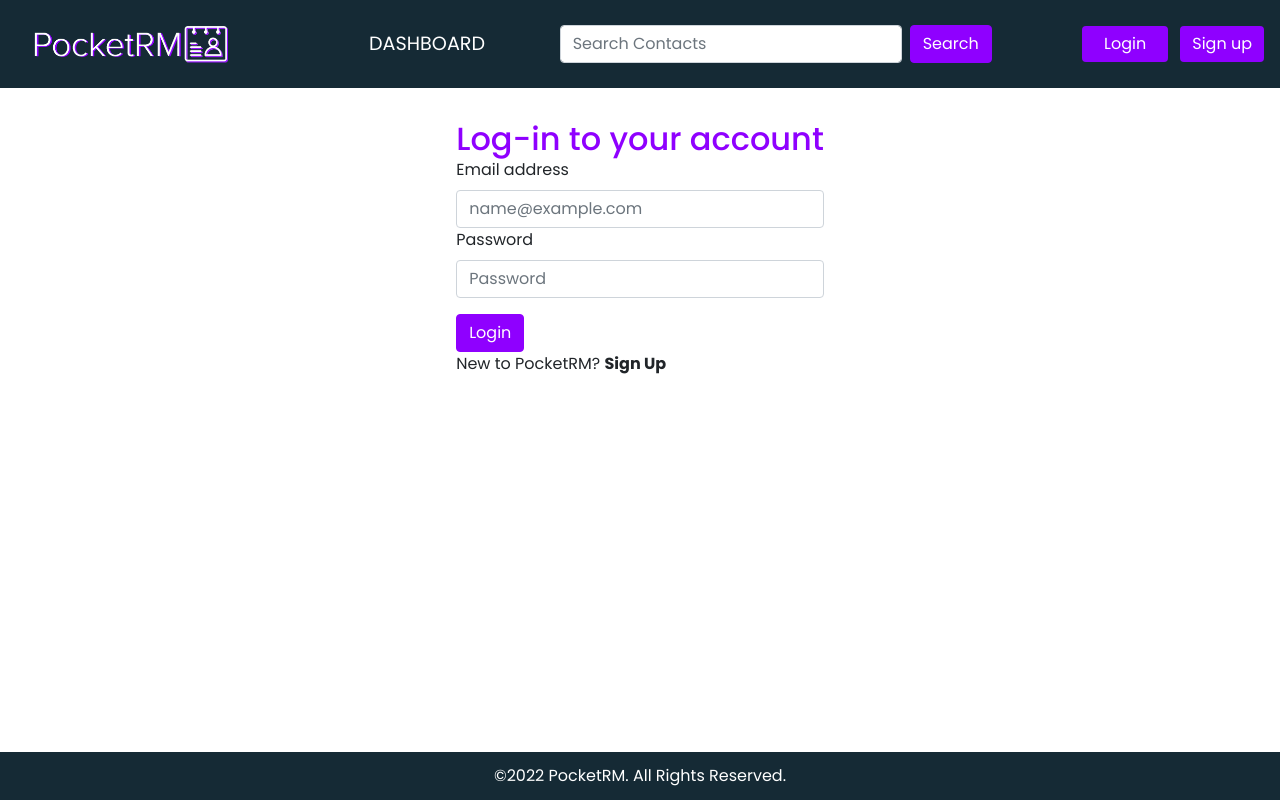
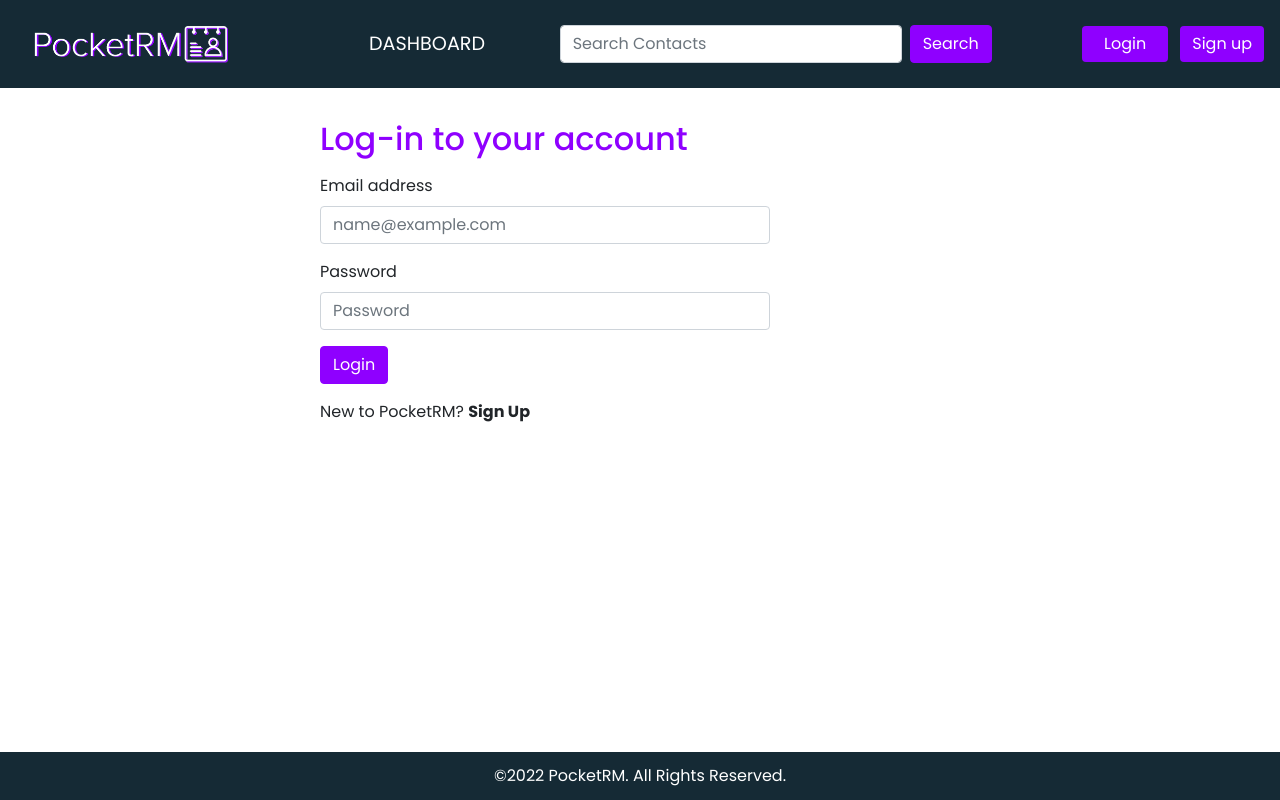
Before and after one commit to lindsayreiner/pocketRM, a React (Create React App) app in the folder client/: page /login in a window 1280 px wide. Built offline with nearby package versions, Linux system fonts and the light colour scheme.

Commit message:
missed auth.js on last commit for web token, downloaded Formik npm package for form state and validation, updated login page using Formik

```diff
--- a/client/package.json
+++ b/client/package.json
@@ -11,6 +11,7 @@
     "@testing-library/user-event": "^13.5.0",
     "bootstrap": "^5.1.3",
     "eslint": "^8.6.0",
+    "formik": "^2.2.9",
     "jwt-decode": "^3.1.2",
     "normalize.css": "^8.0.1",
     "patch-package": "^6.4.7",
--- a/client/src/components/Login.js
+++ b/client/src/components/Login.js
@@ -1,33 +1,81 @@
 import React from "react";
-import { Button, Form } from "react-bootstrap";
+import { Button, Form, Stack } from "react-bootstrap";
 import { Link } from "react-router-dom";
+import { Formik } from 'formik';
 
 export default function Login() {
   return (
     <>
-      <section className="loginCont ">
+      <Stack className="loginCont">
+        <Formik
+          initialValues={{ email: '', password: '' }}
+          validate={values => {
+            const errors = {};
+            if (!values.email) {
+              errors.email = 'Required';
+            } else if (
+              !/^[A-Z0-9._%+-]+@[A-Z0-9.-]+\.[A-Z]{2,}$/i.test(values.email)
+            ) {
+              errors.email = 'Invalid email address';
+            }
+            return errors;
+          }}
+          onSubmit={(values, { setSubmitting }) => {
+            setTimeout(() => {
+              alert(JSON.stringify(values, null, 2));
+              setSubmitting(false);
+            }, 400);
+          }}
+        >
+          {({
+            values,
+            errors,
+            touched,
+            handleChange,
+            handleBlur,
+            handleSubmit,
+            isSubmitting,
+            /* and other goodies */
+          }) => (
+            <Form noValidate size="large" onSubmit={handleSubmit}>
               <div style={{ maxWidth: 450 }}>
                 <h2 className="loginMsg">Log-in to your account</h2>
-          <Form size="large">
                 <Form.Group>
-              <Form.Label>Email address</Form.Label>
-              <Form.Control type="email" placeholder="name@example.com" />
+                  <Form.Label className="mt-3">Email address</Form.Label>
+                  <Form.Control type="email"
+                    name="email"
+                    onChange={handleChange}
+                    onBlur={handleBlur}
+                    value={values.email}
+                    placeholder="name@example.com" />
                 </Form.Group>
-            <Form.Group className="mb-3" controlId="formBasicPassword">
-              <Form.Label>Password</Form.Label>
-              <Form.Control type="password" placeholder="Password" />
+                {errors.email && touched.email && errors.email}
+                <Form.Group className="password mb-3" controlId="formBasicPassword">
+                  <Form.Label className="mt-3">Password</Form.Label>
+                  <Form.Control
+                    type="password"
+                    name="password"
+                    onChange={handleChange}
+                    onBlur={handleBlur}
+                    value={values.password}
+                    placeholder="Password" />
                 </Form.Group>
+                {errors.password && touched.password && errors.password}
+                <Button type="submit" disabled={isSubmitting}>
+                  Login
+                </Button>
+              </div>
+            </Form>
 
-            <Button>Login</Button>
-          </Form>
-          <div>
+          )}
+        </Formik>
+        <div className="mt-3">
           New to PocketRM?{" "}
           <Link to="/register">
             <b>Sign Up</b>
           </Link>
         </div>
-        </div>
-      </section>
+      </Stack>
     </>
   );
 }
```
Also changed, not shown: 1 other file (tests, documents, lock files or other folders). Lines whose indentation alone changed are shown as unchanged.
